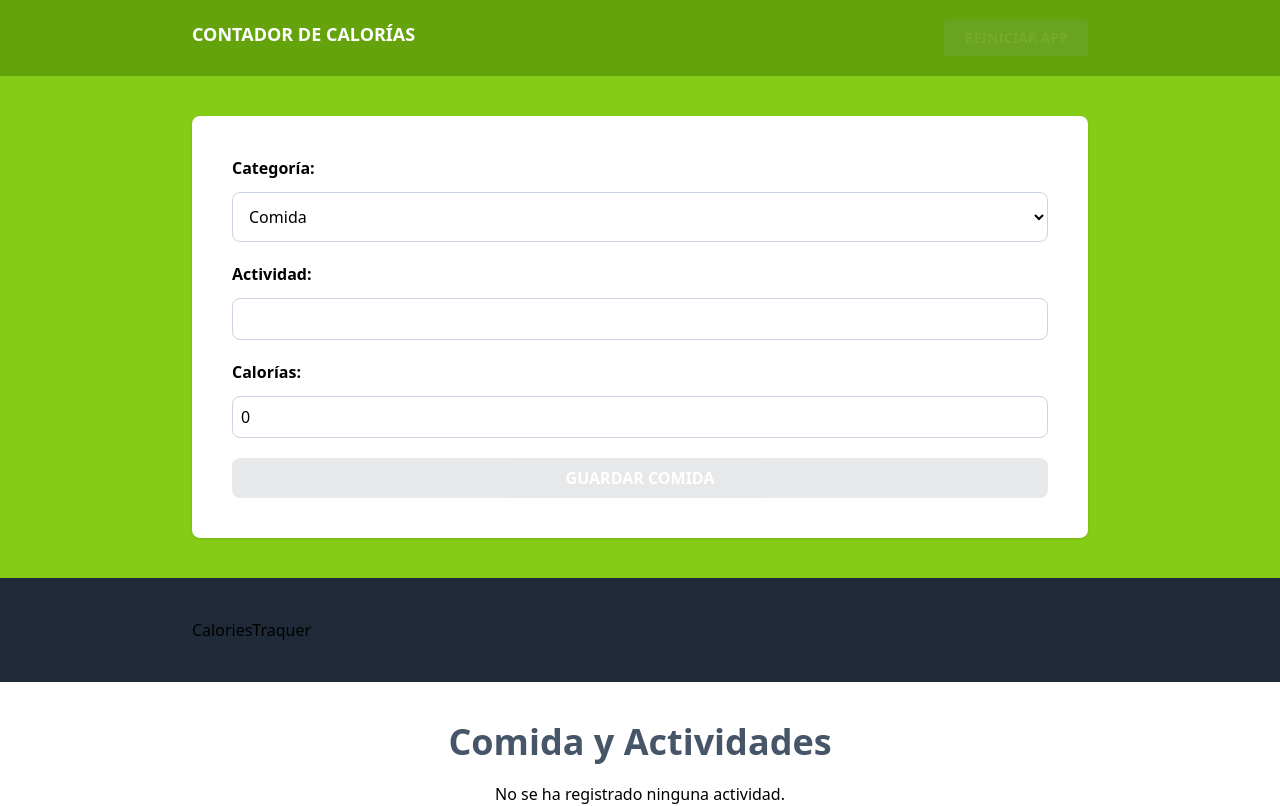
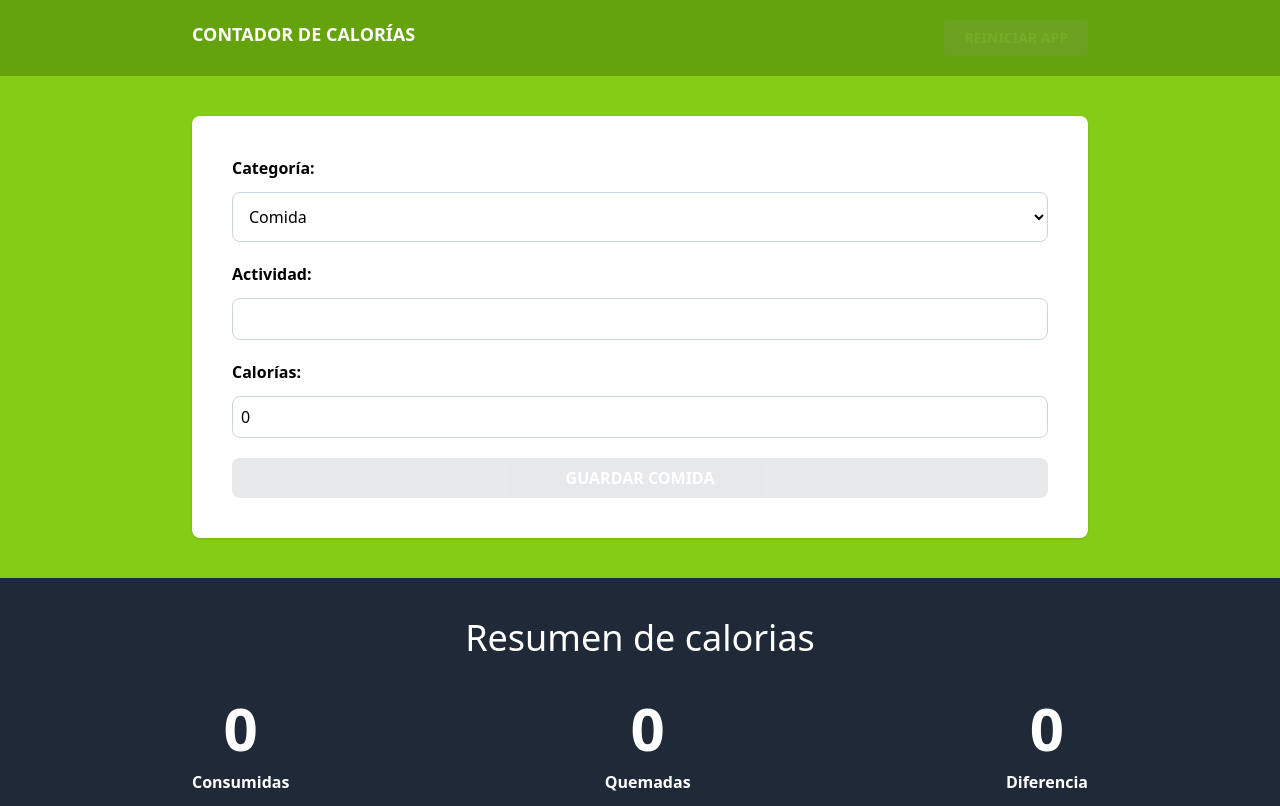
Before and after one commit to victo-18/calorie-counter, a React (Vite) app: page / in a window 1280 px wide. Shown: the top 806 px of the page. Built offline with nearby package versions, Linux system fonts and the light colour scheme.

Commit message:
Finalizacion del proyecto funciones de conteo calorias finalizadas

```diff
--- /dev/null
+++ b/src/component/CaloriesDisplay.tsx
@@ -0,0 +1,16 @@
+
+type CaloriesDisplayProps ={
+    calories: number,
+    text:string
+}
+
+function CaloriesDisplay({calories,text}:CaloriesDisplayProps) {
+  return (
+    <p className=" text-white font-bold grid grid-cols-1 gap-3 rounded text-center">
+    <span className=" font-black text-6xl text-orange">{calories}</span>
+    {text}
+  </p>
+  )
+}
+
+export default CaloriesDisplay
--- a/src/component/CaloriesTraker.tsx
+++ b/src/component/CaloriesTraker.tsx
@@ -1,10 +1,43 @@
-import type { Activity } from "../type"
+import { useMemo } from "react";
+import type { Activity } from "../type";
+import CaloriesDisplay from "./CaloriesDisplay";
 
-type CaloriesTrakerProps={
-  activities: Activity[]
+type CaloriesTrakerProps = {
+  activities: Activity[];
+};
+export default function CaloriesTraker({ activities }: CaloriesTrakerProps) {
+  //Contadores de calorias
+  const caloriesConsumed = useMemo(
+    () =>
+      activities.reduce(
+        (total, activities) =>
+          activities.category === 1 ? total + +activities.calories : total,
+        0
+      ),
+    [activities]
+  );
+  //Contador de calorias quemadas
+  const caloriesBurned = useMemo(
+    () =>
+      activities.reduce(
+        (total, activities) =>
+          activities.category === 2 ? total + +activities.calories : total,
+        0
+      ),
+    [activities]
+  );
+  // Calorias Totales
+  const netCalories = useMemo(()=> caloriesConsumed - caloriesBurned,[activities])
+  return (
+    <>
+      <h2 className=" text-4xl font-blaack text-white text-center">
+        Resumen de calorias
+      </h2>
+      <div className=" flex flex-col md:justify-between items-center md:flex-row gap-5 mt-10">
+        <CaloriesDisplay calories={caloriesConsumed} text={"Consumidas"} />
+        <CaloriesDisplay calories={caloriesBurned} text={"Quemadas"} />
+        <CaloriesDisplay calories={netCalories} text={"Diferencia"} />
+      </div>
+    </>
+  );
 }
-export default function CaloriesTraker({activities}:CaloriesTrakerProps) {
-  return (
-    <div>CaloriesTraquer</div>
-  )
-}
```
